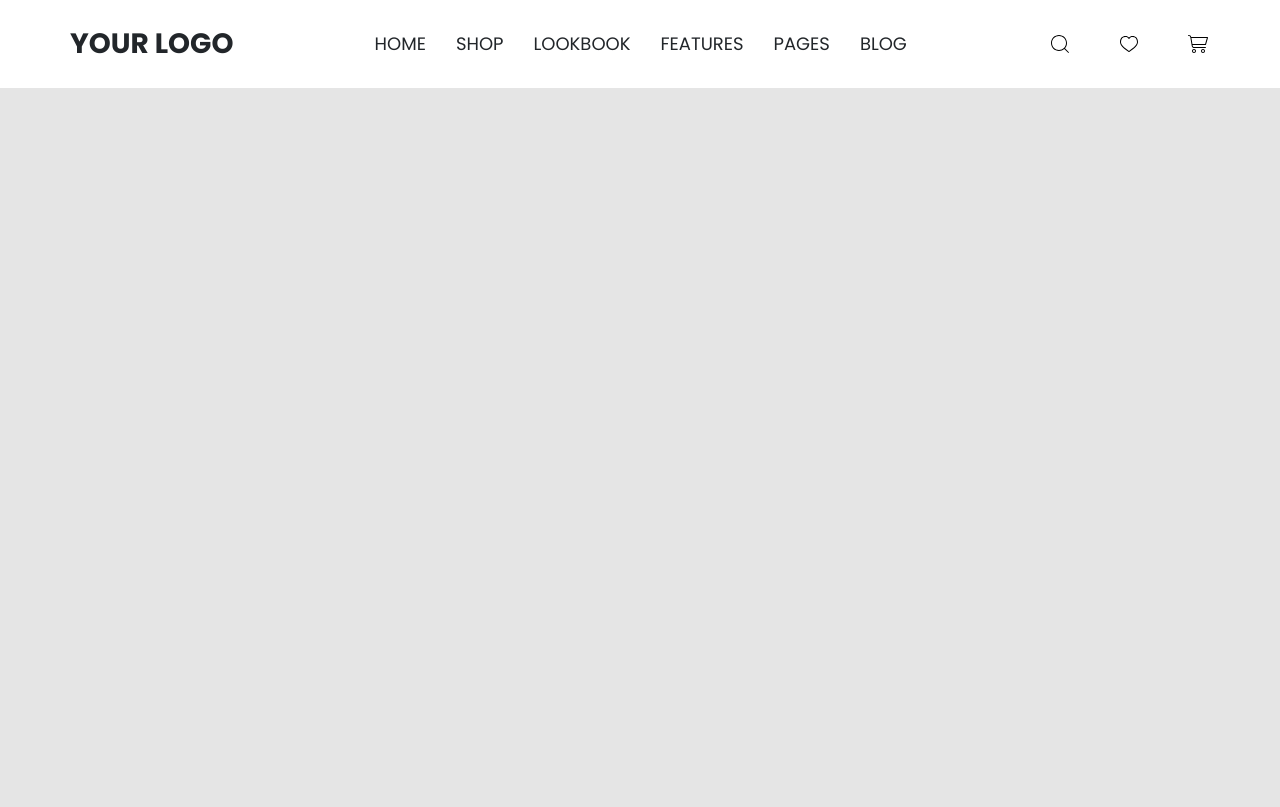
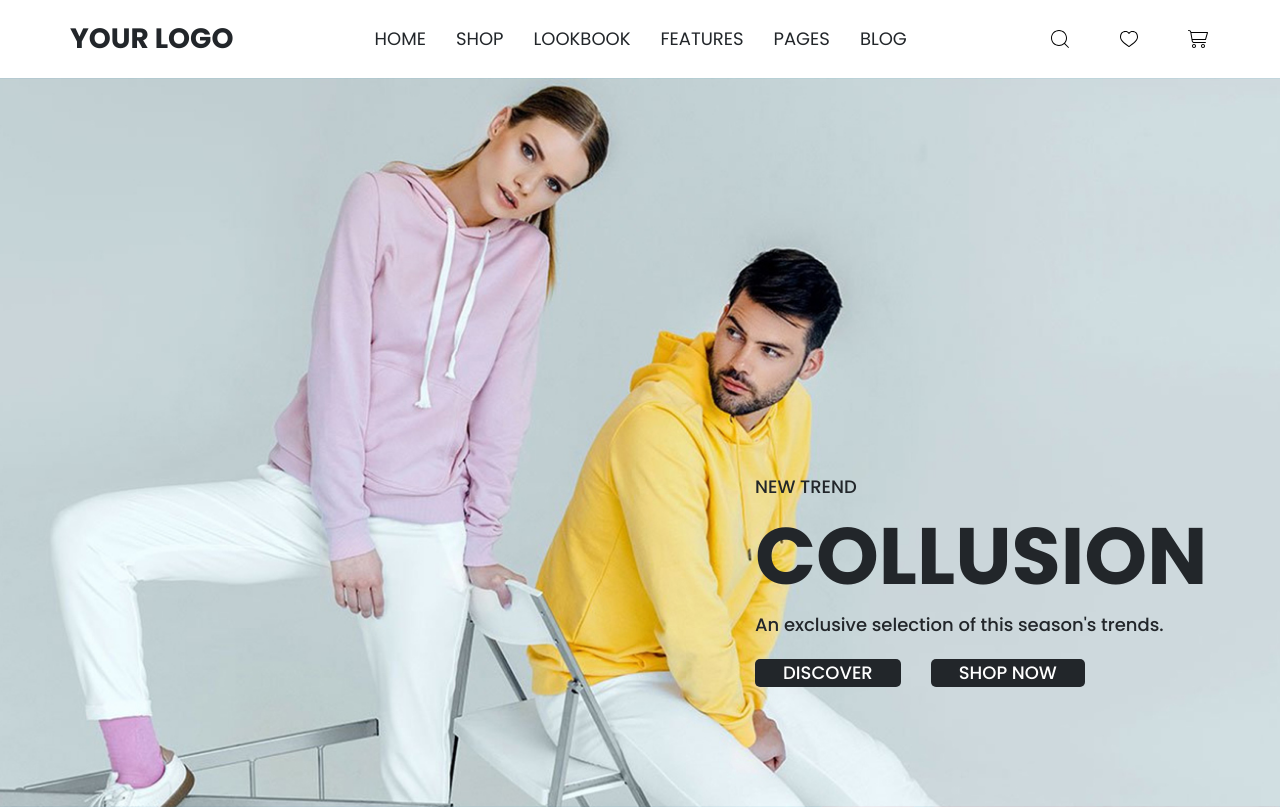
Before and after one commit to denys-develop/fashion, a plain HTML site: page index.html in a window 1280 px wide. Drawn offline with Linux system fonts and the light colour scheme.

Commit message:
add section collusion

```diff
--- a/css/main.css
+++ b/css/main.css
@@ -5,11 +5,11 @@ body {
     font-weight: 400;
     font-size: 15px;
     color: #22262A;
-    background: #E5E5E5;
+    background: #FFFFFF;
 }
 
 a {
-    color: #22262A !important;
+    color: #22262A;
 }
 
 .container {
@@ -36,13 +36,14 @@ a {
 /* .subtitle__section {} */
 
 .btn {
-    display: block;
-    padding: 4px 28px;
+    display: inline-block;
+    padding: 5px 28px;
     background: #22262A;
     font-weight: 500;
     font-size: 18px;
     color: #FFFFFF;
-    transition: all .5s ease-in;
+    transition: all .3s ease-in;
+    border-radius: 5px;
 }
 
 .btn:hover {
@@ -50,13 +51,13 @@ a {
 }
 
 .btn:active {
-    transform: translateY(2px);
+    transform: translateY(1px);
 }
 
 
 /* Header */
 .header {
-    padding: 30px 0;
+    padding: 25px 0;
     background: #FFFFFF;
 }
 
@@ -104,3 +105,43 @@ a {
     align-items: center;
     column-gap: 45px;
 }
+
+/* Collusion */
+.collusion {
+    padding-top: 400px;
+    padding-bottom: 120px;
+
+    background-image: url(../img/collusion/collusion-bg.jpg);
+    background-repeat: no-repeat;
+    background-position: 0 0;
+    background-size: cover;
+}
+
+.collusion__content {
+   width: 455px;
+   margin-left: auto;
+}
+
+.collusion__subtitle {
+    font-weight: 500;
+    font-size: 18px;
+    margin-bottom: 20px;
+}
+
+.collusion__title {
+    font-weight: 700;
+    font-size: 80px;
+    margin-bottom: 20px;
+}
+
+.collusion__desc {
+    font-weight: 500;
+    font-size: 18px;
+    margin-bottom: 25px;
+}
+
+.collusion__buttons {
+    display: flex;
+    align-items: center;
+    column-gap: 30px;
+}
--- a/index.html
+++ b/index.html
@@ -29,6 +29,20 @@
             </nav>
         </div>
     </header>
-
+    <section class="collusion">
+        <div class="container">
+            <div class="collusion__content">
+                <div class="collusion__subtitle">NEW TREND</div>
+                <h1 class="collusion__title">COLLUSION</h1>
+                <div class="collusion__desc">
+                    <p>An exclusive selection of this season's trends.</p>
+                </div>
+                <div class="collusion__buttons">
+                    <a class="btn" href="#!">DISCOVER</a>
+                    <a class="btn" href="#!">SHOP NOW</a>
+                </div>
+            </div>
+        </div>
+    </section>
 </body>
 </html>
```
